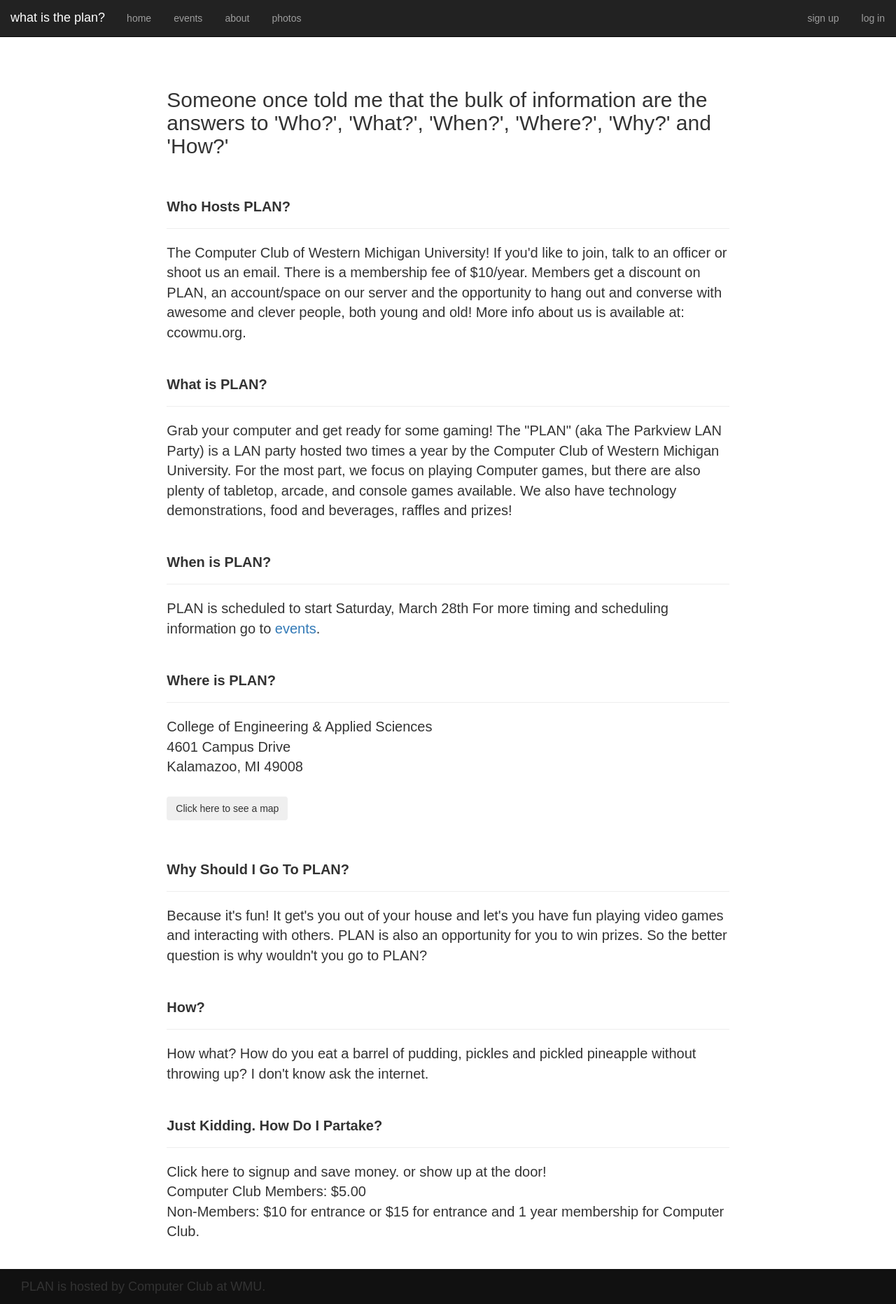
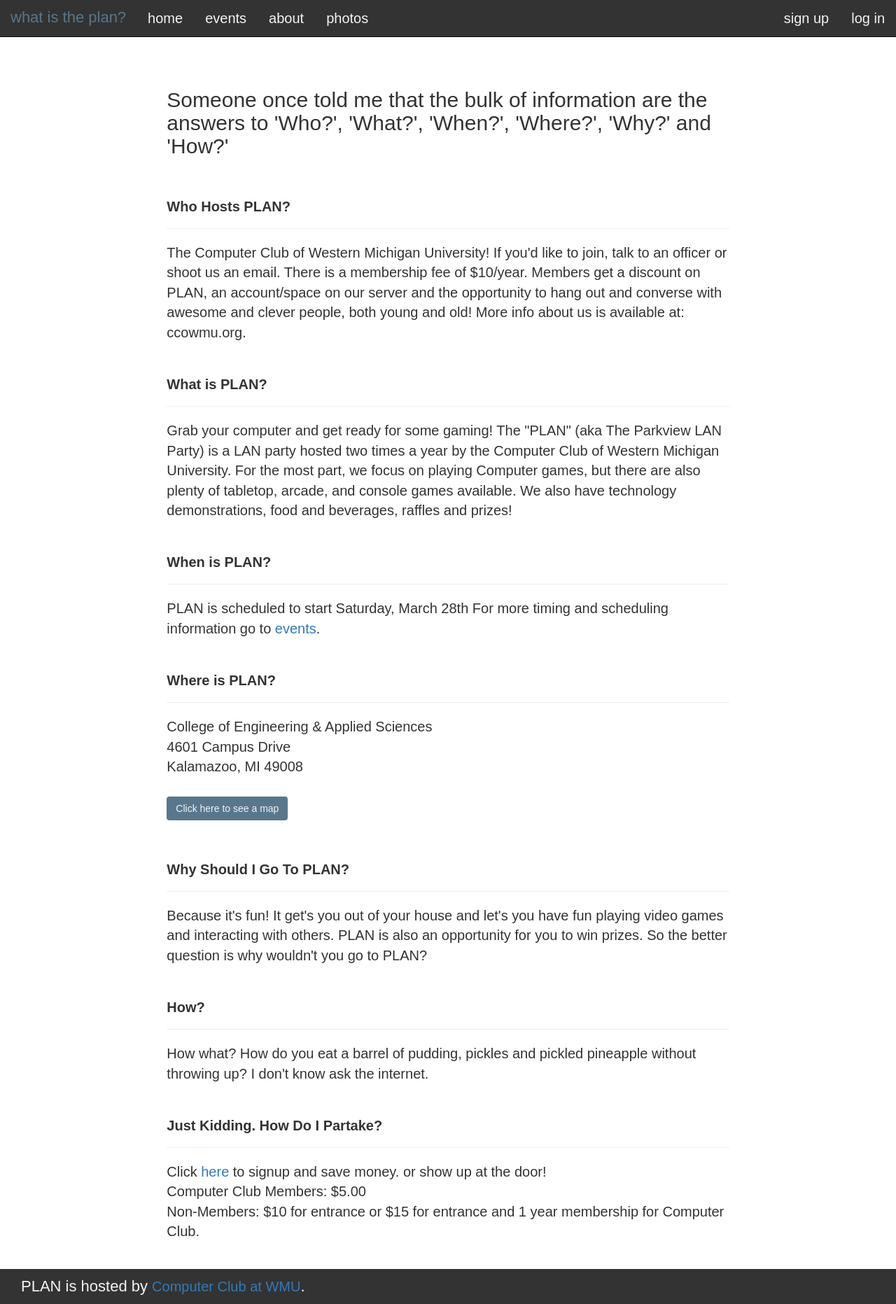
Before and after one commit to ccowmu/whatistheplan.com, a Django app: page /about/ in a window 1280 px wide. Shown: the whole page at 70% size. Run offline with Django 3.2, Linux system fonts and the light colour scheme; some libraries are stand-ins or nearby versions; some web fonts are replaced.

Commit message:
Fixed font to use local assets, fixed some colors and font sizes.

```diff
--- a/whatistheplan/static/css/plan.css
+++ b/whatistheplan/static/css/plan.css
@@ -1,4 +1,3 @@
-
 
 @import url(../font/SourceSansPro.ttf);
 
@@ -26,6 +25,48 @@ iframe, object, embed {
   width: 100%;
 }
 
+.btn-custom {
+  background: #58778D !important;
+  color: #F3F3F3;
+}
+
+.btn-custom:hover {
+  background: #58778D !important;
+  color: #333333;
+}
+
+a.custom-link {
+  color: #58778D !important;
+}
+
+#top-nav .nav > li > a {
+  color: #F3F3F3;
+}
+
+#top-nav .nav > li > a:hover {
+  color: #58778D;
+}
+
+.navbar-brand {
+  font-size: 22px;
+}
+
+.navbar .btn {
+  font-size: 20px;
+}
+
+#top-nav .navbar-brand {
+  color: #F3F3F3;
+}
+
+#top-nav .navbar-brand:hover {
+  color: #58778D;
+}
+
+.navbar-inverse {
+ background: #333333 !important;
+}
+
 #bottom-nav {
   width: 100%;
   height: 50px;
@@ -35,5 +76,10 @@ iframe, object, embed {
   left: 0px;
   right: 0px;
   bottom: 0;
-  background: #111111;
+  background: #333333;
+  color: #F3F3F3;
 }
+
+.li-nav-pad-left {
+  padding-left: 30px;
+}
--- a/whatistheplan/templates/about.html
+++ b/whatistheplan/templates/about.html
@@ -26,7 +26,7 @@
     4601 Campus Drive<br>
     Kalamazoo, MI 49008<br><br>
 
-    <input type="button" class="btn" data-toggle="collapse" data-target="#map-toggle" value="Click here to see a map">
+    <input type="button" class="btn btn-custom" data-toggle="collapse" data-target="#map-toggle" value="Click here to see a map">
       <div id="map-toggle" class="collapse out"><p>
       <!-- Google Maps iframe embed -->
       <iframe width="920" height="500" frameborder="0" scrolling="no" marginheight="0" marginwidth="0" src="https://maps.google.com/maps?f=q&amp;source=s_q&amp;hl=en&amp;geocode=&amp;q=4601+Campus+Drive,+Kalamazoo,+MI&amp;aq=0&amp;oq=4601+Campus+Dr&amp;sll=45.00109,-86.270553&amp;sspn=9.678897,21.643066&amp;t=m&amp;ie=UTF8&amp;hq=&amp;hnear=4601+Campus+Dr,+Kalamazoo,+Michigan+49008&amp;ll=42.254136,-85.640683&amp;spn=0.019788,0.042272&amp;z=14&amp;output=embed"></iframe>
@@ -42,7 +42,7 @@
 
     <h3 class="h3"><strong>Just Kidding. How Do I Partake?</strong></h3><hr>
     <p>
-    Click here to signup and save money. or show up at the door!<br>
+    Click <a href="/signup">here</a> to signup and save money. or show up at the door!<br>
     Computer Club Members: $5.00<br>
     Non-Members: $10 for entrance or $15 for entrance and 1 year membership for Computer Club.<br><br>
 
--- a/whatistheplan/templates/base.html
+++ b/whatistheplan/templates/base.html
@@ -1,7 +1,7 @@
 <html>
   <head>
     <meta charset="UTF-8">
-    <title>What is the plan?</title>
+    <title>what is the plan?</title>
     {% load staticfiles %}
     <link href="{{ STATIC_URL }}css/bootstrap.min.css" rel="stylesheet">
     <link href="{{ STATIC_URL }}css/plan.css" rel="stylesheet">
@@ -71,7 +71,7 @@
     <div class="container-fluid">
       <div class="navbar-header">
         <div class="navbar-brand">
-          PLAN is hosted by Computer Club at WMU.
+              PLAN is hosted by <a href="https://cclub.cs.wmich.edu/">Computer Club at WMU</a>.
         </div>
       </div>
     </div>
--- a/whatistheplan/templates/login.html
+++ b/whatistheplan/templates/login.html
@@ -6,7 +6,7 @@
 <div class="row">
   <div class="col-md-4 col-md-offset-4">
     <form action="/login" action="post">
-      <p><h2 class="form-signin-heading">
+      <h2 class="page-header">
         please log in:
       </h2><br>
 
@@ -14,7 +14,7 @@
 
       <p><input class="form-control input-lg" type="password" name="password" placeholder="password"><br>
 
-      <p><button class="btn btn-lg btn-primary btn-right" type='submit'>Submit</button>
+      <p><button class="btn btn-lg btn-primary btn-custom" type='submit'>Submit</button>
 
     </form>
     <!-- end div.col-md-4.col-md-offset-4 -->
--- a/whatistheplan/templates/signup.html
+++ b/whatistheplan/templates/signup.html
@@ -6,7 +6,7 @@
 <div class="row">
   <div class="col-md-4 col-md-offset-4">
     <form action="/signup" action="post">
-      <p><h2 class="form-signin-heading">creating an account</h2><br>
+      <h2 class="page-header">creating an account</h2>
 
       <p><h3 class="h3">first name</h3><hr>
       <p><input class="form-control input-lg" type="text" name="firstname" placeholder="first name">
@@ -26,7 +26,7 @@
       <h3 class="h3">email:</h3><hr>
       <p><input class="form-control input-lg" type="text" name="email" placeholder="email"><br>
 
-      <p><button class="btn btn-lg btn-primary btn-right" type='submit'>Submit</button>
+      <p><button class="btn btn-lg btn-primary btn-custom" type='submit'>Submit</button>
     </form>
     <!-- end div.col-md-4.col-md-offset-4 -->
   </div>
```
Also changed, not shown: whatistheplan/static/font/SourceSansPro.ttf.
